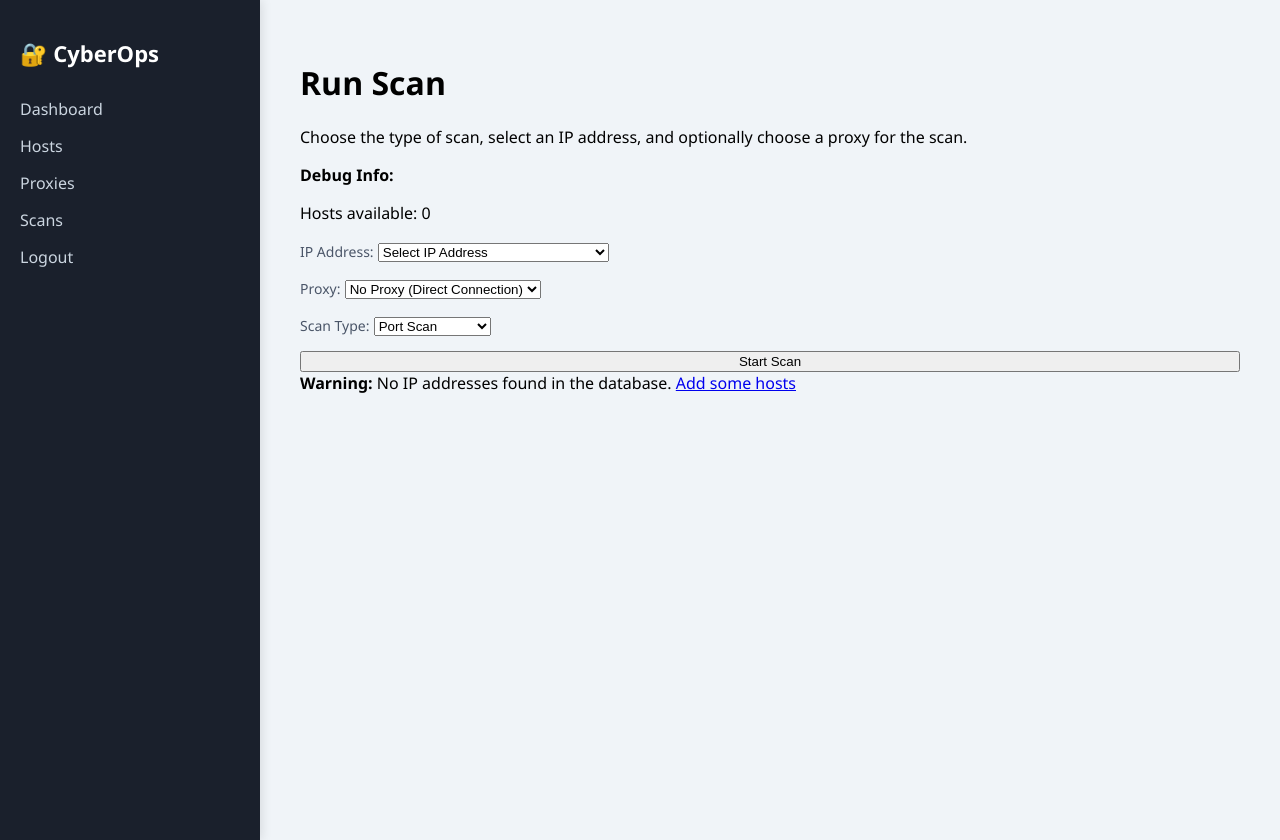
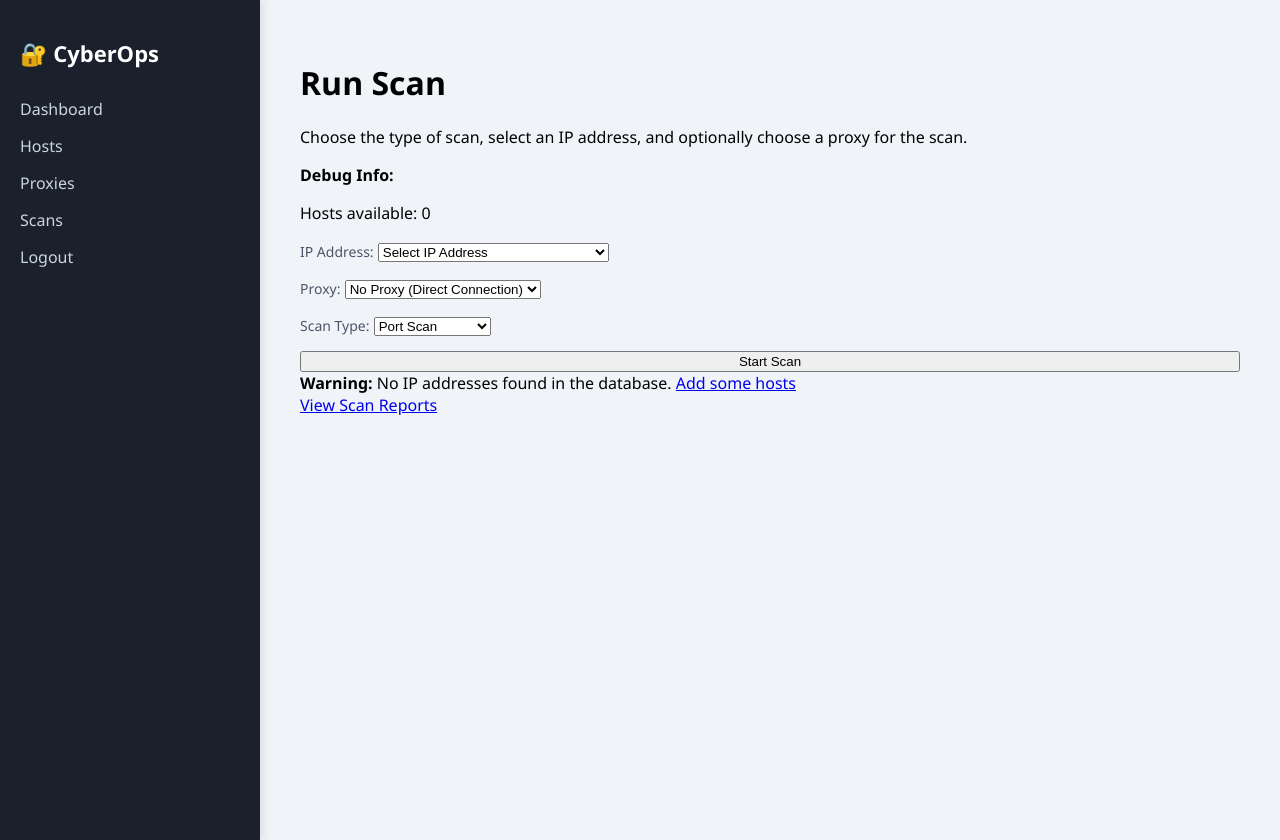
Before and after one commit to LM-Codespace/Dashboard-Flask, a Flask app: page /scans/ in a window 1280 px wide. Run offline with Flask 3, Linux system fonts and the light colour scheme; data that the repository does not hold is empty.

Commit message:
Update scans.html

```diff
--- a/templates/scans.html
+++ b/templates/scans.html
@@ -60,4 +60,9 @@
             </a>
         </div>
     {% endif %}
+
+    <!-- Link to view reports -->
+    <div class="mt-4">
+        <a href="{{ url_for('scans.reports') }}" class="btn btn-secondary">View Scan Reports</a>
+    </div>
 {% endblock %}
```
